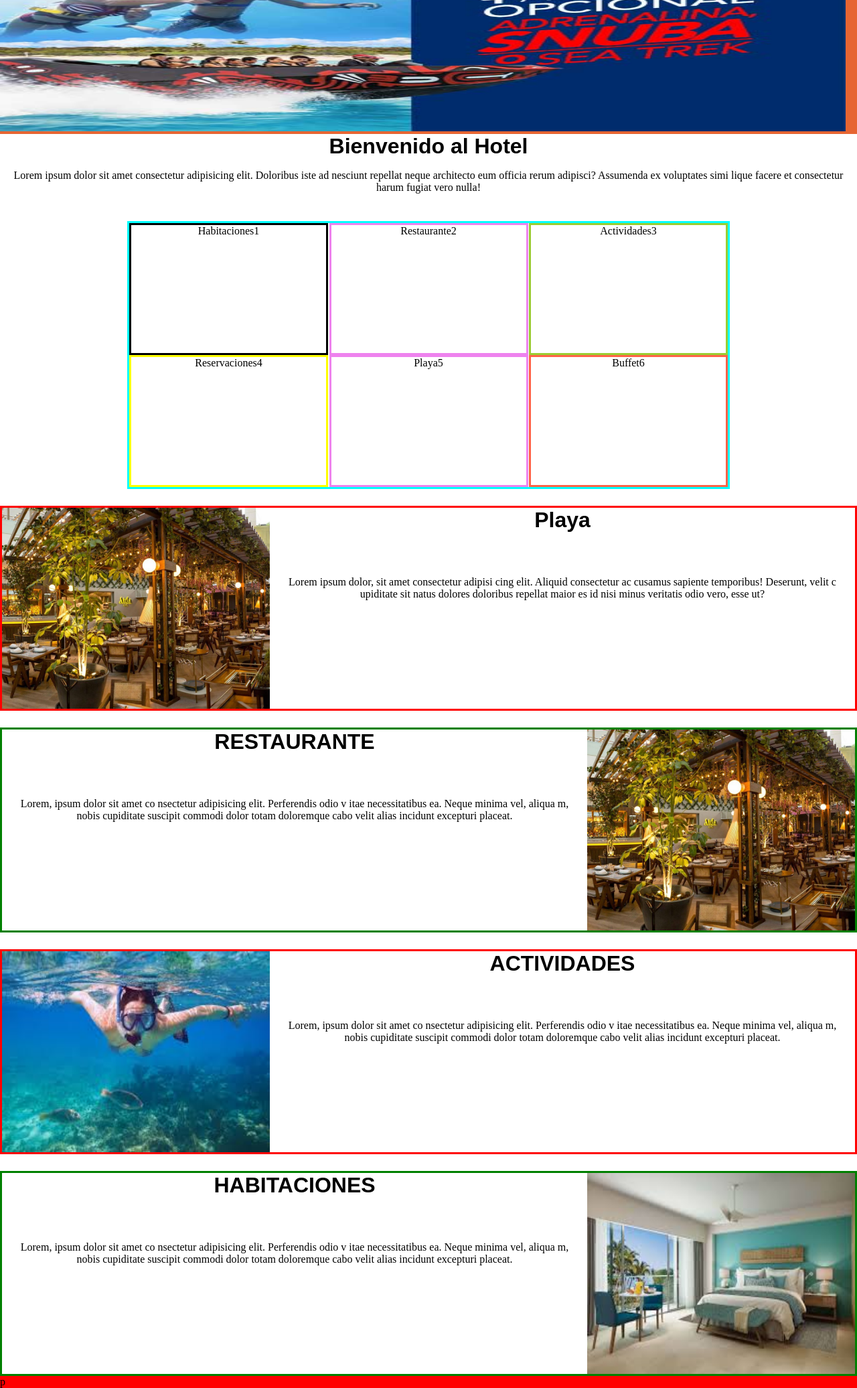
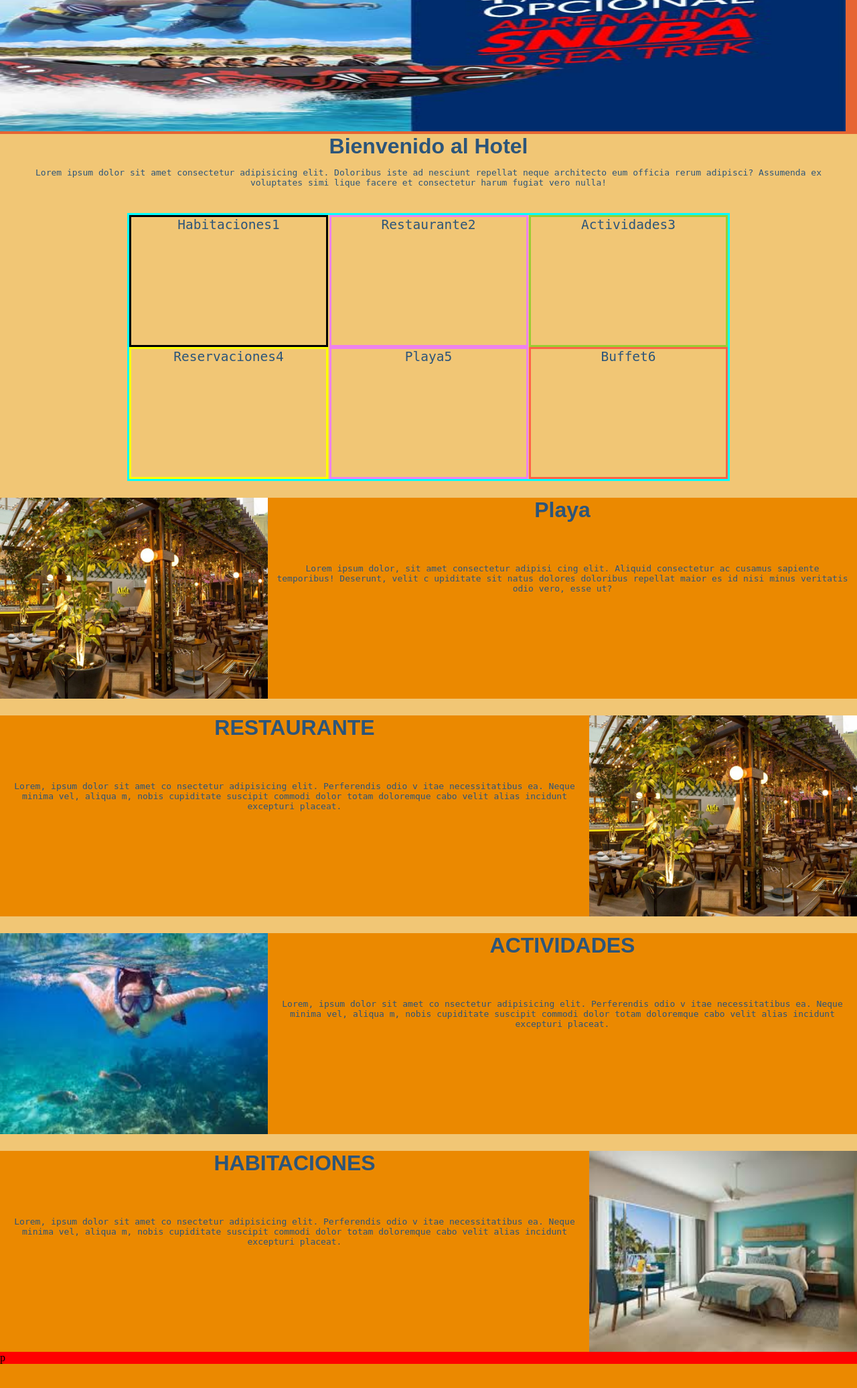
Before and after one commit to AbrahamLasPuertas/proyectofinal, a PHP site: page / in a window 1280 px wide. Shown: the part 303-2375 px from the top of the page at 67% size. After the commit the page ends 2339 px from the top, so only its background shows below. Run offline with PHP 8.4, Linux system fonts and the light colour scheme.

Commit message:
prueba_13

```diff
--- a/style.css
+++ b/style.css
@@ -68,15 +68,19 @@ nav{
 }
 
 /* Bienvenida*/
+main{background-color:rgba(232, 160, 26, 0.600);}
 .bienvenida{
     text-align: center;
     font-size: 2em;
     font-family: Arial, Helvetica, sans-serif;
+    color: #2C557A;
 }
 .contenido{
     font-size: 1em;
     text-align: center;
     padding: 1em;
+    font-family: monospace;
+    color: #2C557A;
 }
 
 /*Menu en pantalla*/
@@ -95,6 +99,9 @@ nav{
     width: 297px;
     height: 197px;
     text-align: center;
+    color: #2C557A;
+    font-family: monospace;
+    font-size: 1.5em;
 }
 
 .box1{
@@ -145,7 +152,7 @@ nav{
 .acomodo{
     margin-top: 25px;
     width: 100%;
-    border: red solid 3px;
+    background-color: #EB8900;
     display: grid;
     grid-template-areas:'foto titulos titulos'
                         'foto descripcion descripcion'
@@ -165,18 +172,22 @@ nav{
     font-size: 2em;
     font-family: Arial, Helvetica, sans-serif;
     grid-area: titulos;
+
+    color:#2C557A;
 }
 .descripcion{
     font-size: 1em;
     text-align: center;
     padding: 1em;
     grid-area: descripcion;
+    font-family: monospace;
+    color:#2C557A;
 }
 
 .acomodo2{
     margin-top: 25px;
     width: 100%;
-    border:green solid 3px;
+    background-color: #EB8900;
     display: grid;
     grid-template-areas:'titulos titulos foto'
                         'descripcion descripcion foto'
@@ -195,12 +206,16 @@ nav{
     font-size: 2em;
     font-family: Arial, Helvetica, sans-serif;
     grid-area: titulos;
+
+    color:#2C557A;
 }
 .descripcion2{
     font-size: 1em;
     text-align: center;
     padding: 1em;
     grid-area: descripcion;
+    font-family: monospace;
+    color:#2C557A
 }
 
 /*Pie de pagina*/
```
